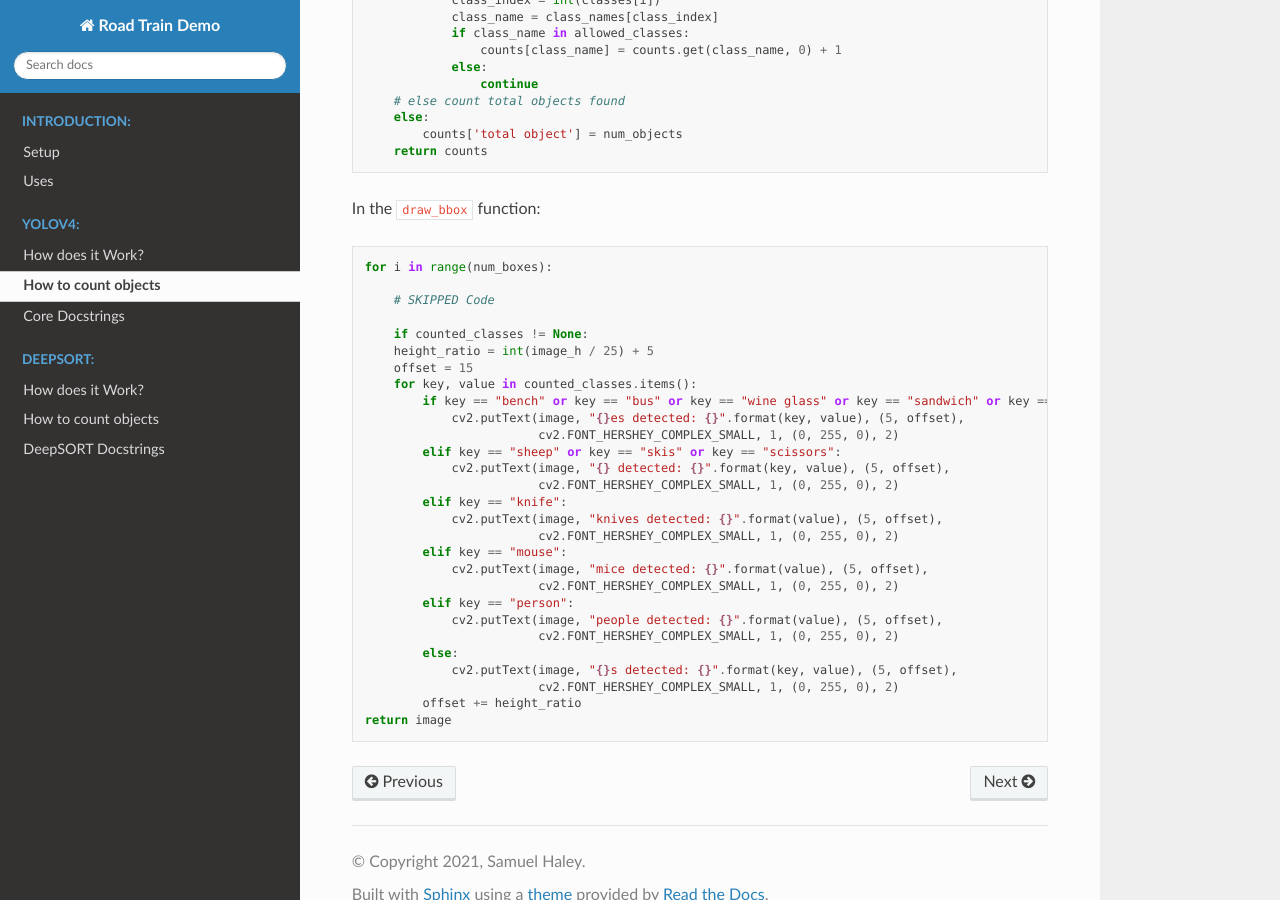
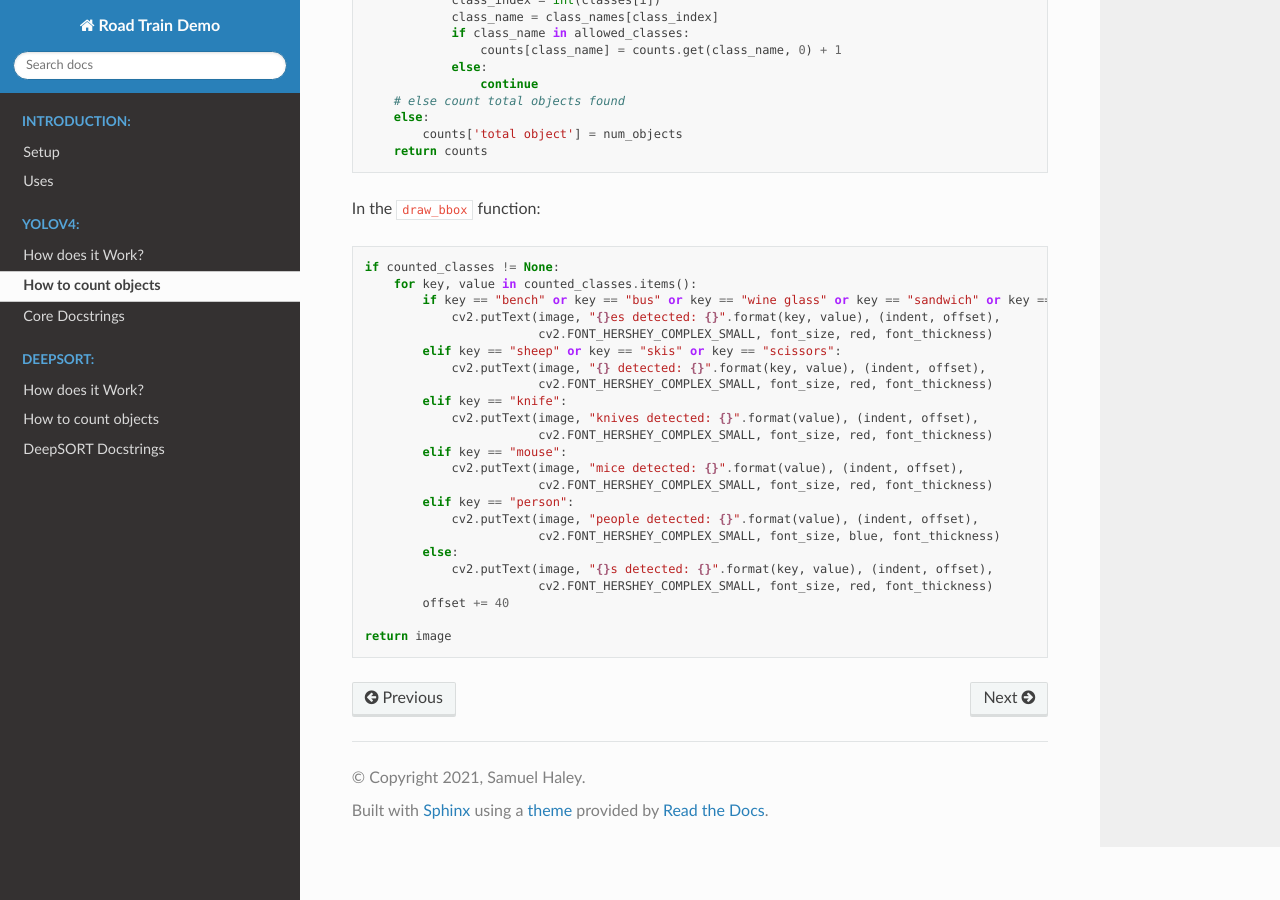
Before and after one commit to Shaley9999/Roadtrain-Demo, a Sphinx documentation site: the page built from docs/YOLOv4/count.rst, in a window 1280 px wide and 900 px high, scrolled down 797 px. Built offline with Sphinx 7.4.7 and the Read the Docs theme 2.0.0, drawn with Linux system fonts in a browser that asks for light colours.

Commit message:
counter yolo

```diff
--- a/docs/YOLOv4/count.rst
+++ b/docs/YOLOv4/count.rst
@@ -49,31 +49,26 @@ Here is ``utils.count_objects()``::
 
 In the ``draw_bbox`` function::
 
-    for i in range(num_boxes):
-
-        # SKIPPED Code
-
-        if counted_classes != None:
-        height_ratio = int(image_h / 25) + 5
-        offset = 15
+    if counted_classes != None:
         for key, value in counted_classes.items():
             if key == "bench" or key == "bus" or key == "wine glass" or key == "sandwich" or key == "toothbrush":
-                cv2.putText(image, "{}es detected: {}".format(key, value), (5, offset),
-                            cv2.FONT_HERSHEY_COMPLEX_SMALL, 1, (0, 255, 0), 2)
+                cv2.putText(image, "{}es detected: {}".format(key, value), (indent, offset),
+                            cv2.FONT_HERSHEY_COMPLEX_SMALL, font_size, red, font_thickness)
             elif key == "sheep" or key == "skis" or key == "scissors":
-                cv2.putText(image, "{} detected: {}".format(key, value), (5, offset),
-                            cv2.FONT_HERSHEY_COMPLEX_SMALL, 1, (0, 255, 0), 2)
+                cv2.putText(image, "{} detected: {}".format(key, value), (indent, offset),
+                            cv2.FONT_HERSHEY_COMPLEX_SMALL, font_size, red, font_thickness)
             elif key == "knife":
-                cv2.putText(image, "knives detected: {}".format(value), (5, offset),
-                            cv2.FONT_HERSHEY_COMPLEX_SMALL, 1, (0, 255, 0), 2)
+                cv2.putText(image, "knives detected: {}".format(value), (indent, offset),
+                            cv2.FONT_HERSHEY_COMPLEX_SMALL, font_size, red, font_thickness)
             elif key == "mouse":
-                cv2.putText(image, "mice detected: {}".format(value), (5, offset),
-                            cv2.FONT_HERSHEY_COMPLEX_SMALL, 1, (0, 255, 0), 2)
+                cv2.putText(image, "mice detected: {}".format(value), (indent, offset),
+                            cv2.FONT_HERSHEY_COMPLEX_SMALL, font_size, red, font_thickness)
             elif key == "person":
-                cv2.putText(image, "people detected: {}".format(value), (5, offset),
-                            cv2.FONT_HERSHEY_COMPLEX_SMALL, 1, (0, 255, 0), 2)
+                cv2.putText(image, "people detected: {}".format(value), (indent, offset),
+                            cv2.FONT_HERSHEY_COMPLEX_SMALL, font_size, blue, font_thickness)
             else:
-                cv2.putText(image, "{}s detected: {}".format(key, value), (5, offset),
-                            cv2.FONT_HERSHEY_COMPLEX_SMALL, 1, (0, 255, 0), 2)
-            offset += height_ratio
+                cv2.putText(image, "{}s detected: {}".format(key, value), (indent, offset),
+                            cv2.FONT_HERSHEY_COMPLEX_SMALL, font_size, red, font_thickness)
+            offset += 40
+
     return image
```
